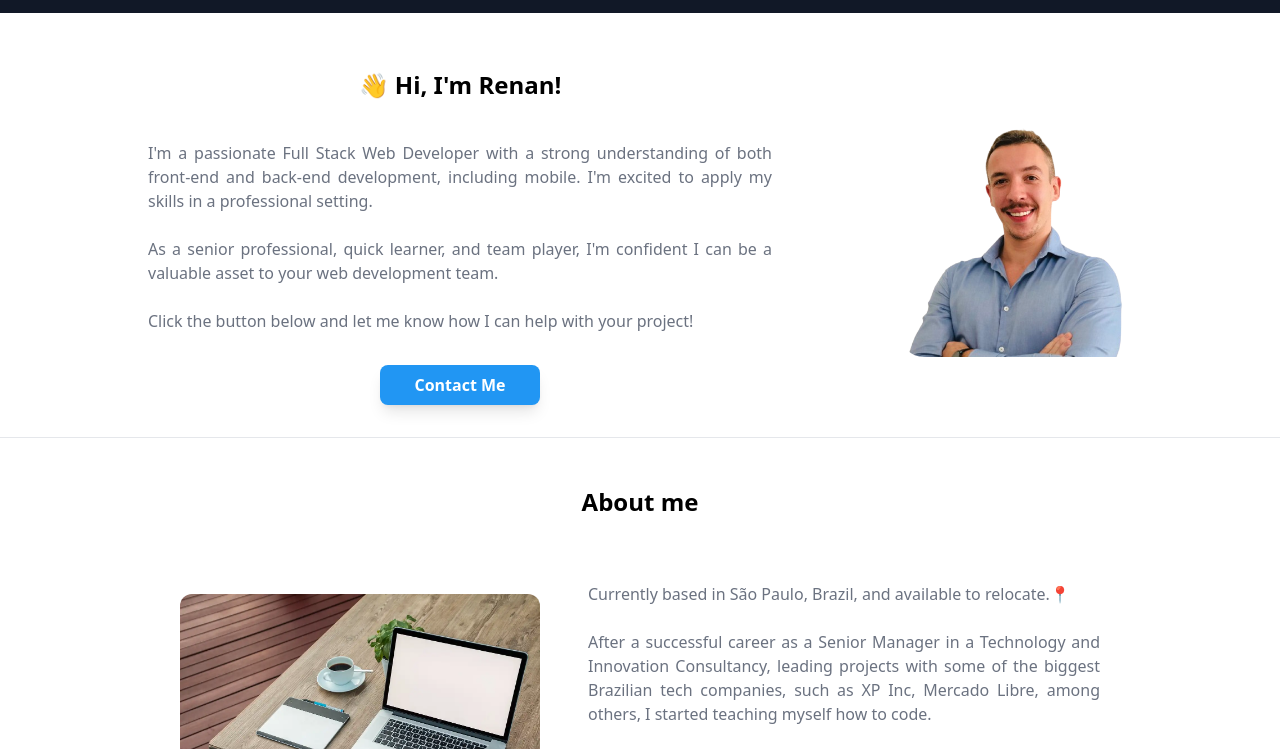
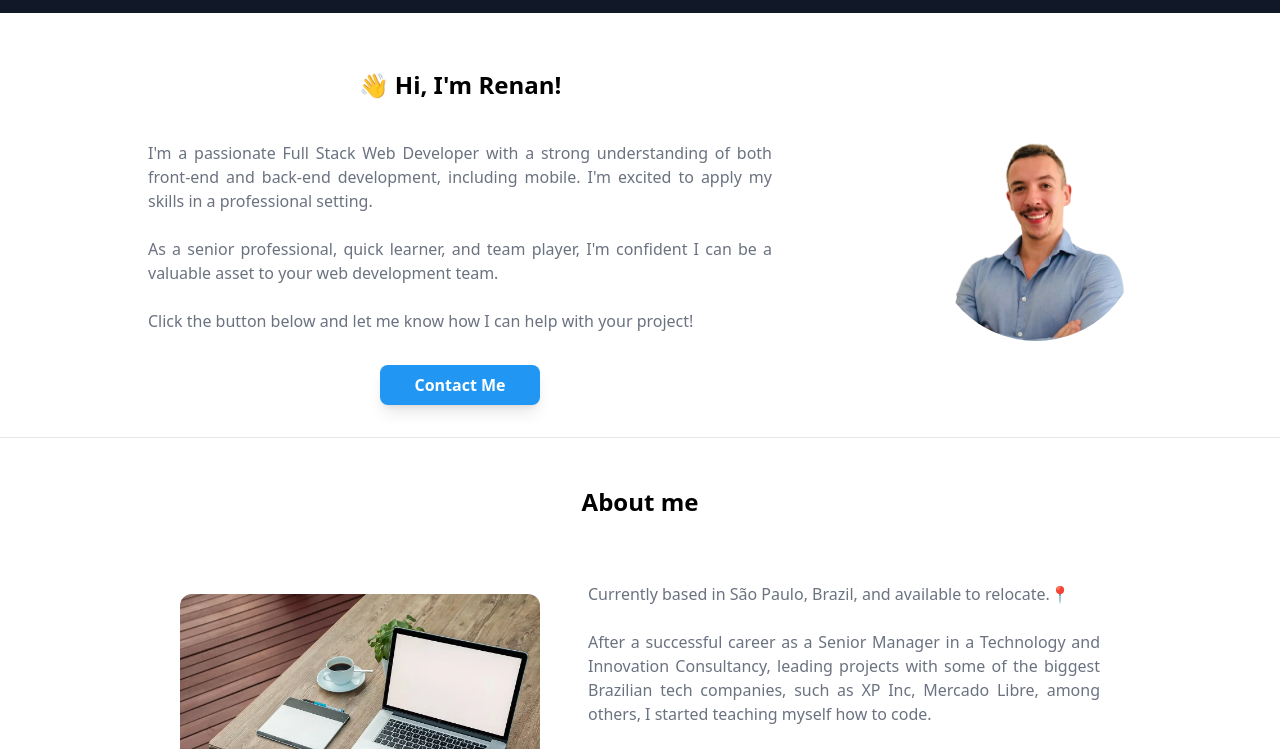
Before and after one commit to RRFayad/personal-portfolio, a website: page index.html in a window 1280 px wide. Shown: the part 51-800 px from the top of the page. Drawn offline with nearby package versions, Linux system fonts and the light colour scheme.

Commit message:
style: updated About Mt Section Style

```diff
--- a/index.html
+++ b/index.html
@@ -94,10 +94,10 @@
     <main>
       <!--  INTRO SECTION -->
       <section
-        class="flex flex-col px-2 lg:px-0 lg:flex-row-reverse lg:justify-between lg:max-w-[1000px] lg:mx-auto lg:items-center lg:mt-12"
+        class="flex flex-col lg:px-0 lg:flex-row-reverse lg:justify-between lg:max-w-[1000px] lg:mx-auto lg:items-center lg:mt-12"
       >
         <div
-          class="w-40 h-40 m-auto lg:m-0 overflow-hidden rounded-full relative my-4 lg:h-60 lg:w-60 lg:rounded-3xl"
+          class="w-36 h-36 m-auto lg:m-0 overflow-hidden rounded-full relative my-4 lg:h-52 lg:w-52"
         >
           <img
             src="assets/personal/Profile-Pic-No-BG.png"
@@ -137,7 +137,7 @@
       <section class="px-4 lg:px-20 lg:mt-12" id="about-me">
         <h1 class="text-center font-bold text-2xl mb-6 xl:mb-16">About me</h1>
         <div
-          class="lg:flex lg:justify-center lg:max-w-[1000px] lg:mx-auto space-x-12 lg:items-center"
+          class="px-4 lg:flex lg:justify-center lg:max-w-[1000px] lg:mx-auto lg:space-x-12 lg:items-center"
         >
           <div class="mb-4 lg:w-[35vw] lg:max-w-[360px] lg:mb-0">
             <img
```
